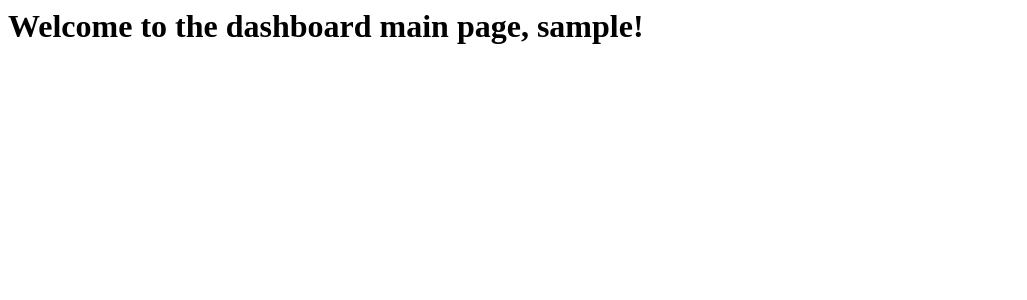
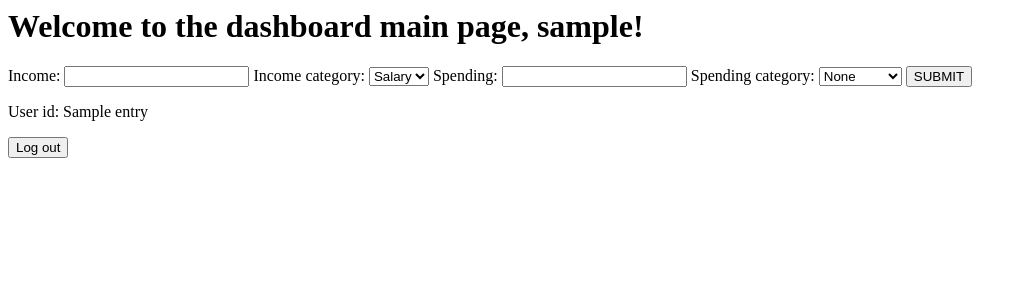
Before and after one commit to klam912/personal_finance, a Flask app: template app/templates/dashboard.html in a window 1280 px wide. Shown: the top 300 px of the page, without its empty margins (0-1027 px from the left). Run offline with Flask 3, Linux system fonts and the light colour scheme; the template is opened without the code that fills it: most values are stand-ins (such as "Sample title", 1, 10 or a date in 2020).

Commit message:
fixed the logout button in dashboard.html

```diff
--- a/app/static/js/index.js
+++ b/app/static/js/index.js
@@ -1,4 +1,4 @@
 // Function that redirects the user from landing page to the login
 function redirect_to_login() {
-    window.location = "/login"
+    window.location.href = "/login"
 }
--- a/app/templates/dashboard.html
+++ b/app/templates/dashboard.html
@@ -1,6 +1,39 @@
 <html>
     <head>
         <title>Dashboard Main Page</title>
+    </head>
+    <body>
         <h1> Welcome to the dashboard main page, {{ username }}!</h1>
-    </head>
+        <form name="user-input-dashboard" method="post" action="/user/{{username}}/dashboard">
+            <label> Income:</label>
+            <input type="number" name="income-input-dashboard" required />
+
+            <label for="income-categories"> Income category: </label>
+            <select name="income-categories" id="income-categories">
+                <option value="salary">Salary</option>
+                <option value="zelle">Zelle</option>
+            </select>
+
+            <label> Spending: </label>
+            <input type="number" name="spending-input-dashboard" required />
+
+            <label for="spending-categories"> Spending category: </label>
+            <select name="spending-categories" id="spending-categories">
+                <option value="none">None</option>
+                <option value="rent"> Rent</option>
+                <option value="groceries">Groceries</option>
+                <option value="gas">Gas</option>
+                <option value="order-out">Order out</option>
+                <option value="dining-out">Dining out</option>
+                <option value="game">Game</option>
+                <option value="clothes">Clothes</option>
+            </select>
+
+            <input type="submit" value="SUBMIT" id="dashboard-input-submit-button"/>
+        </form>
+
+        <p>User id: {{ entry }} </p>
+        <script src="{{ url_for('static', filename='js/index.js') }}"></script>
+        <input type="button" value="Log out" id="logout-dashboard-button" onclick="redirect_to_login()"/>
+    </body>
 </html>
--- a/app/templates/login.html
+++ b/app/templates/login.html
@@ -8,7 +8,7 @@
     <div class = "container">
         <div class = "main" >
             <form id="login-form" method = "post" name="login-form" action="/login">
-                <label> Users:</label>
+                <label> Username:</label>
                 <input type="text" name="user-name" id="user-name" required />
 
                 <label> Password:</label>
```
